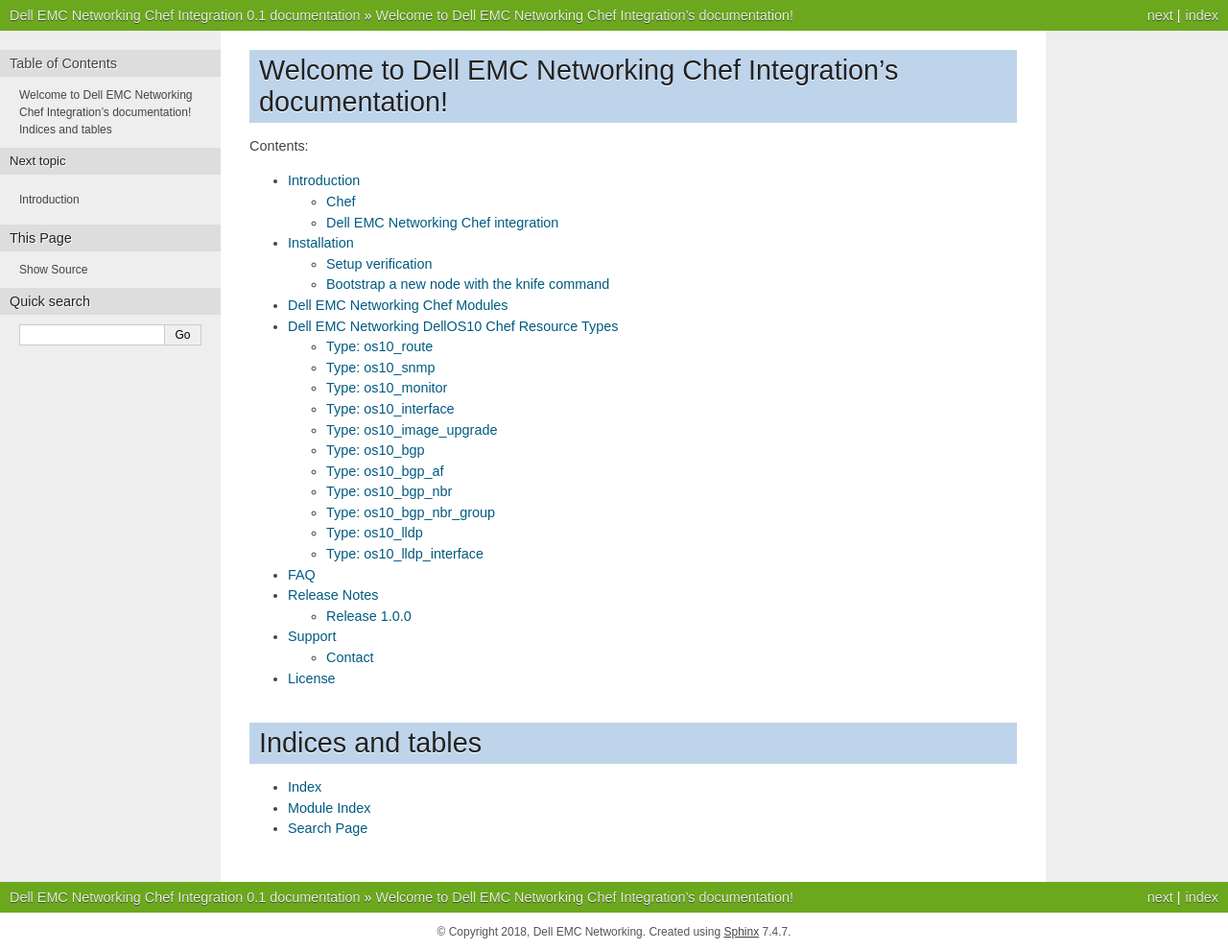
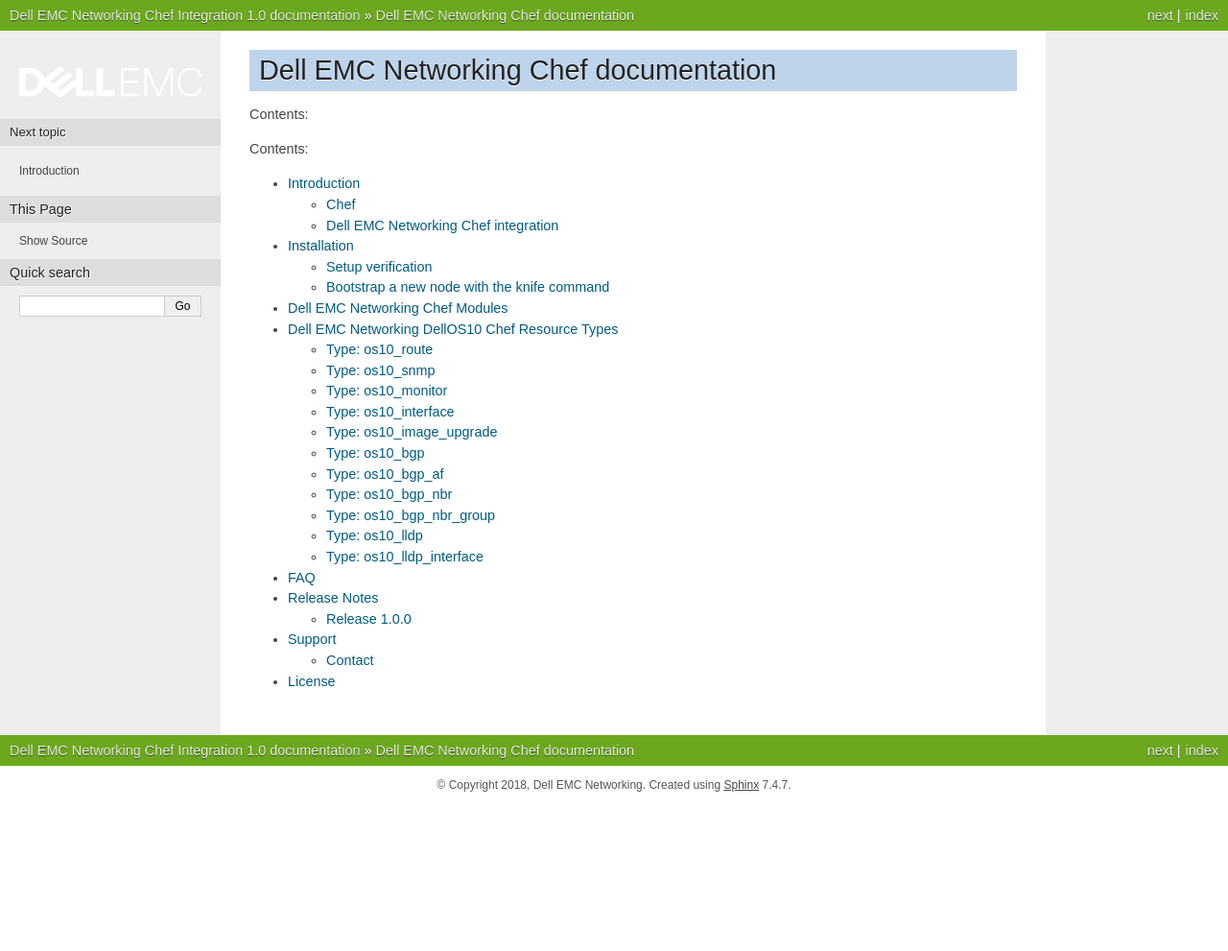
Before and after one commit to lalitgera/chef-dellos10-docs, a Sphinx documentation site: the page built from source/index.rst, in a window 1280 px wide. Shown: the whole page at 96% size. Built offline with Sphinx 7.4.7, drawn with Linux system fonts in a browser that asks for light colours; after the commit the page ends 900 px from its top, so only the background shows below that.

Commit message:
docs changes

```diff
--- a/source/conf.py
+++ b/source/conf.py
@@ -1,12 +1,16 @@
 # -*- coding: utf-8 -*-
 #
-# Configuration file for the Sphinx documentation builder.
+# Dell EMC Networking Chef Integration documentation build configuration file, created by
+# sphinx-quickstart on Thu May 10 09:50:55 2018.
 #
-# This file does only contain a selection of the most common options. For a
-# full list see the documentation:
-# http://www.sphinx-doc.org/en/stable/config
-
-# -- Path setup --------------------------------------------------------------
+# This file is execfile()d with the current directory set to its
+# containing dir.
+#
+# Note that not all possible configuration values are present in this
+# autogenerated file.
+#
+# All configuration values have a default; values that are commented out
+# serve to show the default.
 
 # If extensions (or modules to document with autodoc) are in another directory,
 # add these directories to sys.path here. If the directory is relative to the
@@ -16,20 +20,7 @@
 # import sys
 # sys.path.insert(0, os.path.abspath('.'))
 
-
-# -- Project information -----------------------------------------------------
-
-project = u'Dell EMC Networking Chef Integration'
-copyright = u'2018, Dell EMC Networking'
-author = u'Dell EMC Networking'
-
-# The short X.Y version
-version = u''
-# The full version, including alpha/beta/rc tags
-release = u'0.1'
-
-
-# -- General configuration ---------------------------------------------------
+# -- General configuration ------------------------------------------------
 
 # If your documentation needs a minimal Sphinx version, state it here.
 #
@@ -38,8 +29,7 @@
 # Add any Sphinx extension module names here, as strings. They can be
 # extensions coming with Sphinx (named 'sphinx.ext.*') or your custom
 # ones.
-extensions = [
-]
+extensions = []
 
 # Add any paths that contain templates here, relative to this directory.
 templates_path = ['_templates']
@@ -50,8 +40,26 @@
 # source_suffix = ['.rst', '.md']
 source_suffix = '.rst'
 
+# The encoding of source files.
+#
+# source_encoding = 'utf-8-sig'
+
 # The master toctree document.
 master_doc = 'index'
+
+# General information about the project.
+project = u'Dell EMC Networking Chef Integration'
+copyright = u'2018, Dell EMC Networking'
+author = u'Dell EMC Networking'
+
+# The version info for the project you're documenting, acts as replacement for
+# |version| and |release|, also used in various other places throughout the
+# built documents.
+#
+# The short X.Y version.
+version = u'1.0'
+# The full version, including alpha/beta/rc tags.
+release = u'1.0'
 
 # The language for content autogenerated by Sphinx. Refer to documentation
 # for a list of supported languages.
@@ -60,16 +68,53 @@
 # Usually you set "language" from the command line for these cases.
 language = None
 
+# There are two options for replacing |today|: either, you set today to some
+# non-false value, then it is used:
+#
+# today = ''
+#
+# Else, today_fmt is used as the format for a strftime call.
+#
+# today_fmt = '%B %d, %Y'
+
 # List of patterns, relative to source directory, that match files and
 # directories to ignore when looking for source files.
-# This pattern also affects html_static_path and html_extra_path .
+# This patterns also effect to html_static_path and html_extra_path
 exclude_patterns = []
+
+# The reST default role (used for this markup: `text`) to use for all
+# documents.
+#
+# default_role = None
+
+# If true, '()' will be appended to :func: etc. cross-reference text.
+#
+# add_function_parentheses = True
+
+# If true, the current module name will be prepended to all description
+# unit titles (such as .. function::).
+#
+# add_module_names = True
+
+# If true, sectionauthor and moduleauthor directives will be shown in the
+# output. They are ignored by default.
+#
+# show_authors = False
 
 # The name of the Pygments (syntax highlighting) style to use.
 pygments_style = 'sphinx'
 
+# A list of ignored prefixes for module index sorting.
+# modindex_common_prefix = []
 
-# -- Options for HTML output -------------------------------------------------
+# If true, keep warnings as "system message" paragraphs in the built documents.
+# keep_warnings = False
+
+# If true, `todo` and `todoList` produce output, else they produce nothing.
+todo_include_todos = False
+
+
+# -- Options for HTML output ----------------------------------------------
 
 # The theme to use for HTML and HTML Help pages.  See the documentation for
 # a list of builtin themes.
@@ -91,46 +136,132 @@
 #
 # html_theme_options = {}
 
+# Add any paths that contain custom themes here, relative to this directory.
+# html_theme_path = []
+
+# The name for this set of Sphinx documents.
+# "<project> v<release> documentation" by default.
+#
+# html_title = u'Dell EMC Networking Chef Integration v0.1'
+
+# A shorter title for the navigation bar.  Default is the same as html_title.
+#
+# html_short_title = None
+
+# The name of an image file (relative to this directory) to place at the top
+# of the sidebar.
+#
+html_logo = './_static/DellEMC_Logo_Prm_Wht_rgb.png'
+
+# The name of an image file (relative to this directory) to use as a favicon of
+# the docs.  This file should be a Windows icon file (.ico) being 16x16 or 32x32
+# pixels large.
+#
+html_favicon = './_static/dell-favicon.ico'
+
 # Add any paths that contain custom static files (such as style sheets) here,
 # relative to this directory. They are copied after the builtin static files,
 # so a file named "default.css" will overwrite the builtin "default.css".
 html_static_path = ['_static']
 
-# Custom sidebar templates, must be a dictionary that maps document names
-# to template names.
+# Add any extra paths that contain custom files (such as robots.txt or
+# .htaccess) here, relative to this directory. These files are copied
+# directly to the root of the documentation.
 #
-# The default sidebars (for documents that don't match any pattern) are
-# defined by theme itself.  Builtin themes are using these templates by
-# default: ``['localtoc.html', 'relations.html', 'sourcelink.html',
-# 'searchbox.html']``.
+# html_extra_path = []
+
+# If not None, a 'Last updated on:' timestamp is inserted at every page
+# bottom, using the given strftime format.
+# The empty string is equivalent to '%b %d, %Y'.
+#
+# html_last_updated_fmt = None
+
+# If true, SmartyPants will be used to convert quotes and dashes to
+# typographically correct entities.
+#
+# html_use_smartypants = True
+
+# Custom sidebar templates, maps document names to template names.
 #
 # html_sidebars = {}
 
+# Additional templates that should be rendered to pages, maps page names to
+# template names.
+#
+# html_additional_pages = {}
 
-# -- Options for HTMLHelp output ---------------------------------------------
+# If false, no module index is generated.
+#
+# html_domain_indices = True
+
+# If false, no index is generated.
+#
+# html_use_index = True
+
+# If true, the index is split into individual pages for each letter.
+#
+# html_split_index = False
+
+# If true, links to the reST sources are added to the pages.
+#
+# html_show_sourcelink = True
+
+# If true, "Created using Sphinx" is shown in the HTML footer. Default is True.
+#
+# html_show_sphinx = True
+
+# If true, "(C) Copyright ..." is shown in the HTML footer. Default is True.
+#
+# html_show_copyright = True
+
+# If true, an OpenSearch description file will be output, and all pages will
+# contain a <link> tag referring to it.  The value of this option must be the
+# base URL from which the finished HTML is served.
+#
+# html_use_opensearch = ''
+
+# This is the file name suffix for HTML files (e.g. ".xhtml").
+# html_file_suffix = None
+
+# Language to be used for generating the HTML full-text search index.
+# Sphinx supports the following languages:
+#   'da', 'de', 'en', 'es', 'fi', 'fr', 'hu', 'it', 'ja'
+#   'nl', 'no', 'pt', 'ro', 'ru', 'sv', 'tr', 'zh'
+#
+# html_search_language = 'en'
+
+# A dictionary with options for the search language support, empty by default.
+# 'ja' uses this config value.
+# 'zh' user can custom change `jieba` dictionary path.
+#
+# html_search_options = {'type': 'default'}
+
+# The name of a javascript file (relative to the configuration directory) that
+# implements a search results scorer. If empty, the default will be used.
+#
+# html_search_scorer = 'scorer.js'
 
 # Output file base name for HTML help builder.
 htmlhelp_basename = 'DellEMCNetworkingChefIntegrationdoc'
 
-
-# -- Options for LaTeX output ------------------------------------------------
+# -- Options for LaTeX output ---------------------------------------------
 
 latex_elements = {
-    # The paper size ('letterpaper' or 'a4paper').
-    #
-    # 'papersize': 'letterpaper',
+     # The paper size ('letterpaper' or 'a4paper').
+     #
+     # 'papersize': 'letterpaper',
 
-    # The font size ('10pt', '11pt' or '12pt').
-    #
-    # 'pointsize': '10pt',
+     # The font size ('10pt', '11pt' or '12pt').
+     #
+     # 'pointsize': '10pt',
 
-    # Additional stuff for the LaTeX preamble.
-    #
-    # 'preamble': '',
+     # Additional stuff for the LaTeX preamble.
+     #
+     # 'preamble': '',
 
-    # Latex figure (float) alignment
-    #
-    # 'figure_align': 'htbp',
+     # Latex figure (float) alignment
+     #
+     # 'figure_align': 'htbp',
 }
 
 # Grouping the document tree into LaTeX files. List of tuples
@@ -141,8 +272,40 @@
      u'Dell EMC Networking', 'manual'),
 ]
 
+# The name of an image file (relative to this directory) to place at the top of
+# the title page.
+#
+# latex_logo = None
 
-# -- Options for manual page output ------------------------------------------
+# For "manual" documents, if this is true, then toplevel headings are parts,
+# not chapters.
+#
+# latex_use_parts = False
+
+# If true, show page references after internal links.
+#
+# latex_show_pagerefs = False
+
+# If true, show URL addresses after external links.
+#
+# latex_show_urls = False
+
+# Documents to append as an appendix to all manuals.
+#
+# latex_appendices = []
+
+# It false, will not define \strong, \code, 	itleref, \crossref ... but only
+# \sphinxstrong, ..., \sphinxtitleref, ... To help avoid clash with user added
+# packages.
+#
+# latex_keep_old_macro_names = True
+
+# If false, no module index is generated.
+#
+# latex_domain_indices = True
+
+
+# -- Options for manual page output ---------------------------------------
 
 # One entry per manual page. List of tuples
 # (source start file, name, description, authors, manual section).
@@ -151,8 +314,12 @@
      [author], 1)
 ]
 
+# If true, show URL addresses after external links.
+#
+# man_show_urls = False
 
-# -- Options for Texinfo output ----------------------------------------------
+
+# -- Options for Texinfo output -------------------------------------------
 
 # Grouping the document tree into Texinfo files. List of tuples
 # (source start file, target name, title, author,
@@ -162,3 +329,19 @@
      author, 'DellEMCNetworkingChefIntegration', 'One line description of project.',
      'Miscellaneous'),
 ]
+
+# Documents to append as an appendix to all manuals.
+#
+# texinfo_appendices = []
+
+# If false, no module index is generated.
+#
+# texinfo_domain_indices = True
+
+# How to display URL addresses: 'footnote', 'no', or 'inline'.
+#
+# texinfo_show_urls = 'footnote'
+
+# If true, do not generate a @detailmenu in the "Top" node's menu.
+#
+# texinfo_no_detailmenu = False
--- a/source/index.rst
+++ b/source/index.rst
@@ -1,10 +1,12 @@
 .. Dell EMC Networking Chef Integration documentation master file, created by
-   sphinx-quickstart on Mon Apr  9 16:51:41 2018.
+   sphinx-quickstart on Thu May 10 09:50:55 2018.
    You can adapt this file completely to your liking, but it should at least
    contain the root `toctree` directive.
 
-Welcome to Dell EMC Networking Chef Integration's documentation!
+Dell EMC Networking Chef documentation
 ==================================================================
+
+Contents:
 
 .. toctree::
    :maxdepth: 2
@@ -19,11 +21,3 @@
    Release Notes <releasenotes>
    Support <support>
    License <license>
-
-
-Indices and tables
-==================
-
-* :ref:`genindex`
-* :ref:`modindex`
-* :ref:`search`
```
Also changed, not shown: source/_static/DellEMC_Logo_Prm_Wht_rgb.png (added), source/_static/dell-favicon.ico (added), 2 other files.
